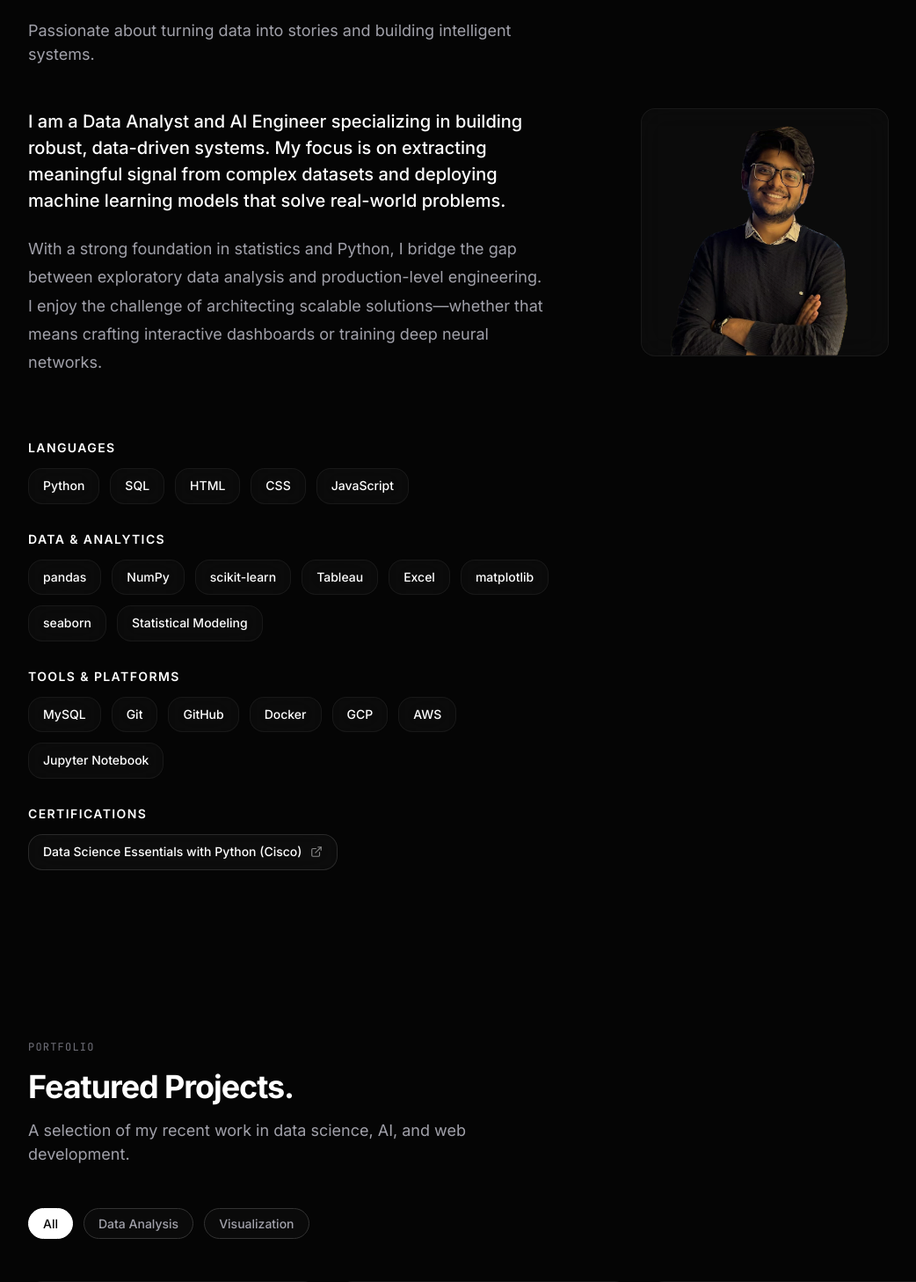
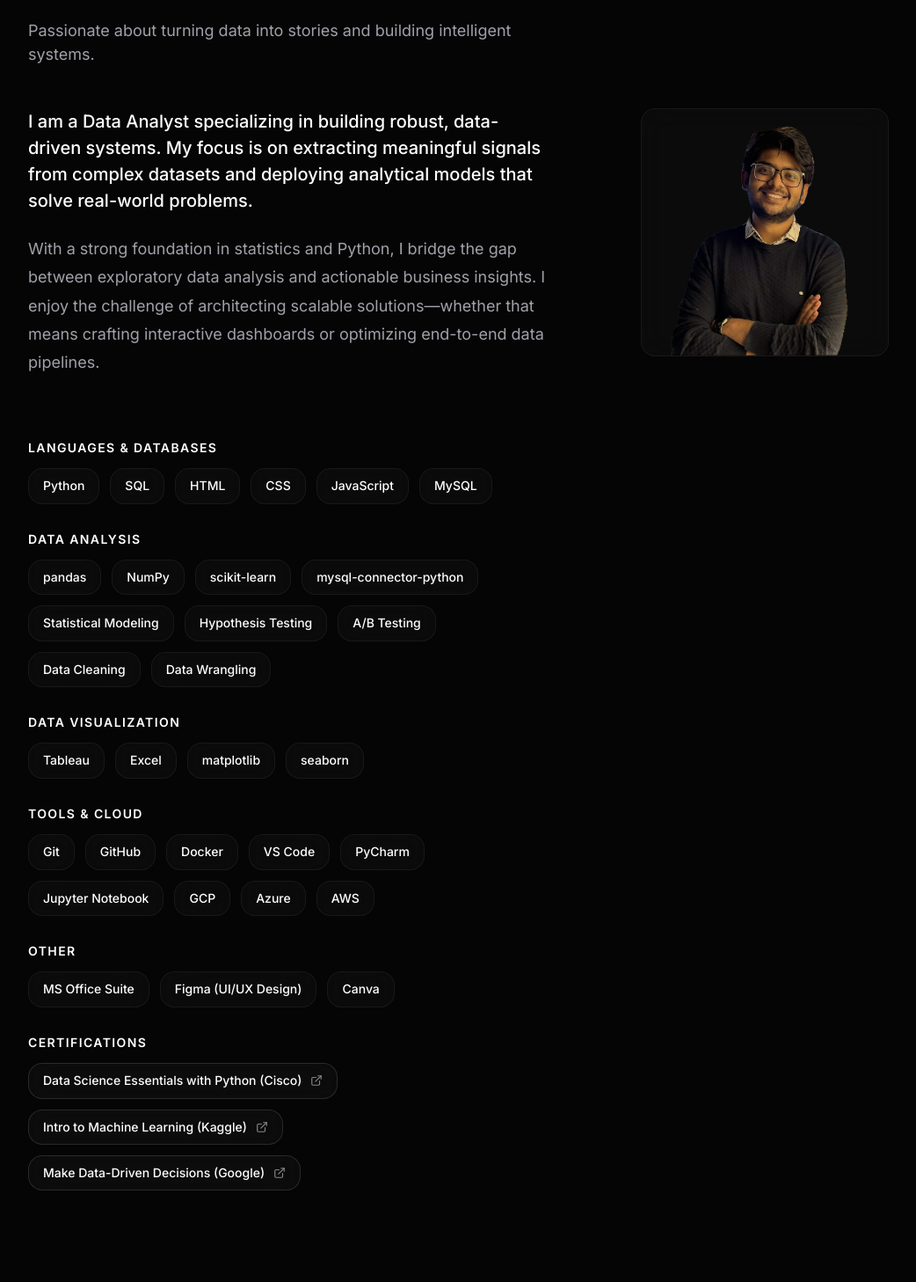
Before and after one commit to realakshatsingh/portfolio, a Next.js app: page / in a window 1280 px wide. Shown: the part 966-2423 px from the top of the page at 88% size, without its empty margins (90-1132 px from the left). Built offline with nearby package versions, Linux system fonts and the light colour scheme.

Commit message:
Update skills, certifications, and availability

```diff
--- a/src/components/About.tsx
+++ b/src/components/About.tsx
@@ -7,21 +7,31 @@ import './About.css';
 
 const skillCategories = [
   {
-    label: 'Languages',
-    skills: ['Python', 'SQL', 'HTML', 'CSS', 'JavaScript'],
+    label: 'Languages & Databases',
+    skills: ['Python', 'SQL', 'HTML', 'CSS', 'JavaScript', 'MySQL'],
   },
   {
-    label: 'Data & Analytics',
-    skills: ['pandas', 'NumPy', 'scikit-learn', 'Tableau', 'Excel', 'matplotlib', 'seaborn', 'Statistical Modeling'],
+    label: 'Data Analysis',
+    skills: ['pandas', 'NumPy', 'scikit-learn', 'mysql-connector-python', 'Statistical Modeling', 'Hypothesis Testing', 'A/B Testing', 'Data Cleaning', 'Data Wrangling'],
   },
   {
-    label: 'Tools & Platforms',
-    skills: ['MySQL', 'Git', 'GitHub', 'Docker', 'GCP', 'AWS', 'Jupyter Notebook'],
+    label: 'Data Visualization',
+    skills: ['Tableau', 'Excel', 'matplotlib', 'seaborn'],
+  },
+  {
+    label: 'Tools & Cloud',
+    skills: ['Git', 'GitHub', 'Docker', 'VS Code', 'PyCharm', 'Jupyter Notebook', 'GCP', 'Azure', 'AWS'],
+  },
+  {
+    label: 'Other',
+    skills: ['MS Office Suite', 'Figma (UI/UX Design)', 'Canva'],
   },
   {
     label: 'Certifications',
     skills: [
-      { name: 'Data Science Essentials with Python (Cisco)', url: '#' }
+      { name: 'Data Science Essentials with Python (Cisco)', url: '#' },
+      { name: 'Intro to Machine Learning (Kaggle)', url: 'https://www.kaggle.com/learn/certification/darkakky/intro-to-machine-learning' },
+      { name: 'Make Data-Driven Decisions (Google)', url: 'https://www.coursera.org/account/accomplishments/verify/TK2SVTTVE5MU' }
     ],
   },
 ];
@@ -45,10 +55,10 @@ export default function About() {
             <SectionReveal delay={0.2} direction="left">
               <div className="about-bio">
                 <p className="about-bio-lead">
-                  I am a Data Analyst and AI Engineer specializing in building robust, data-driven systems. My focus is on extracting meaningful signal from complex datasets and deploying machine learning models that solve real-world problems.
+                  I am a Data Analyst specializing in building robust, data-driven systems. My focus is on extracting meaningful signals from complex datasets and deploying analytical models that solve real-world problems.
                 </p>
                 <p>
-                  With a strong foundation in statistics and Python, I bridge the gap between exploratory data analysis and production-level engineering. I enjoy the challenge of architecting scalable solutions—whether that means crafting interactive dashboards or training deep neural networks.
+                  With a strong foundation in statistics and Python, I bridge the gap between exploratory data analysis and actionable business insights. I enjoy the challenge of architecting scalable solutions—whether that means crafting interactive dashboards or optimizing end-to-end data pipelines.
                 </p>
               </div>
             </SectionReveal>
--- a/src/components/Contact.tsx
+++ b/src/components/Contact.tsx
@@ -79,7 +79,7 @@ export default function Contact() {
                   </div>
                   <div>
                     <span className="contact-detail-label">Status</span>
-                    <span className="contact-detail-value">Available for Immediate Engagement</span>
+                    <span className="contact-detail-value">Available to join immediately</span>
                   </div>
                 </div>
               </div>
```
